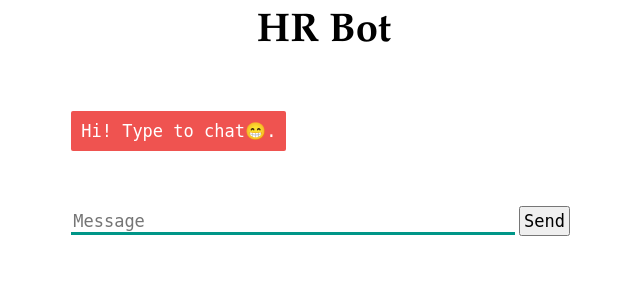
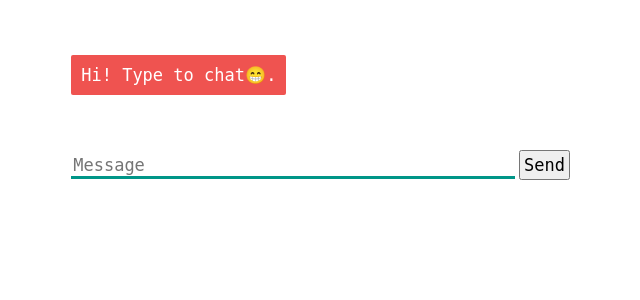
Before and after one commit to paridhi2105/chatbot-using-NLP, a Flask app: page / in a window 1280 px wide. Shown: the top 300 px of the page, without its empty margins (316-956 px from the left). Run offline with Flask 2, Linux system fonts and the light colour scheme; parts of the project's set-up code (start-up, migrations or seed data) failed here and were passed over; some libraries are stand-ins or nearby versions.

Commit message:
Update index.html

```diff
--- a/templates/index.html
+++ b/templates/index.html
@@ -5,7 +5,6 @@
 <script src = "https://ajax.googleapis.com/ajax/libs/jquery/3.2.1/jquery.min.js"></script>
 </head>
 <body>
-<h1>HR Bot</h1>
 <div>
 <div id = "chatbox">
 <p class = "botText"><span>Hi! Type to chat😁.</span></p>
```
